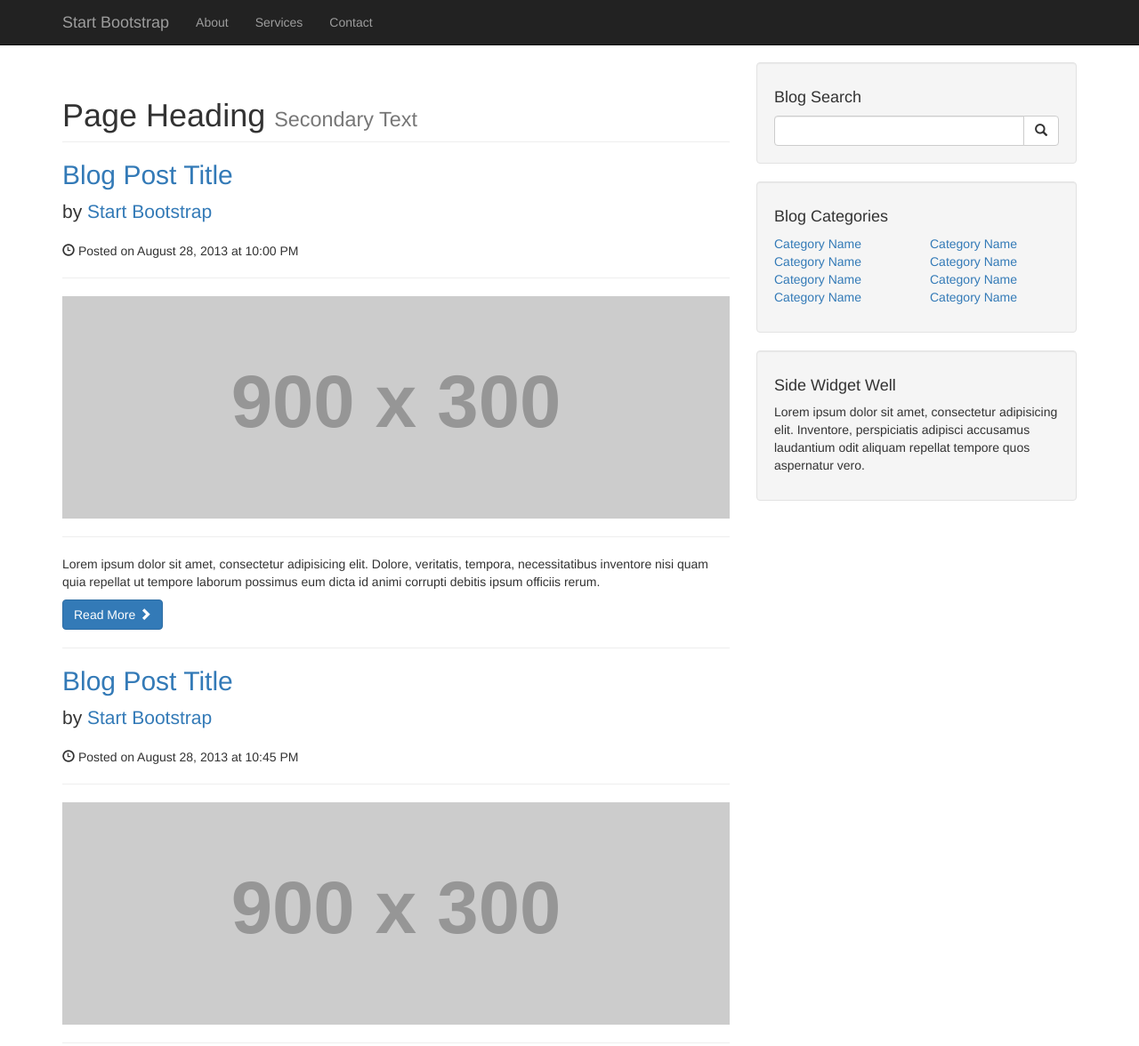
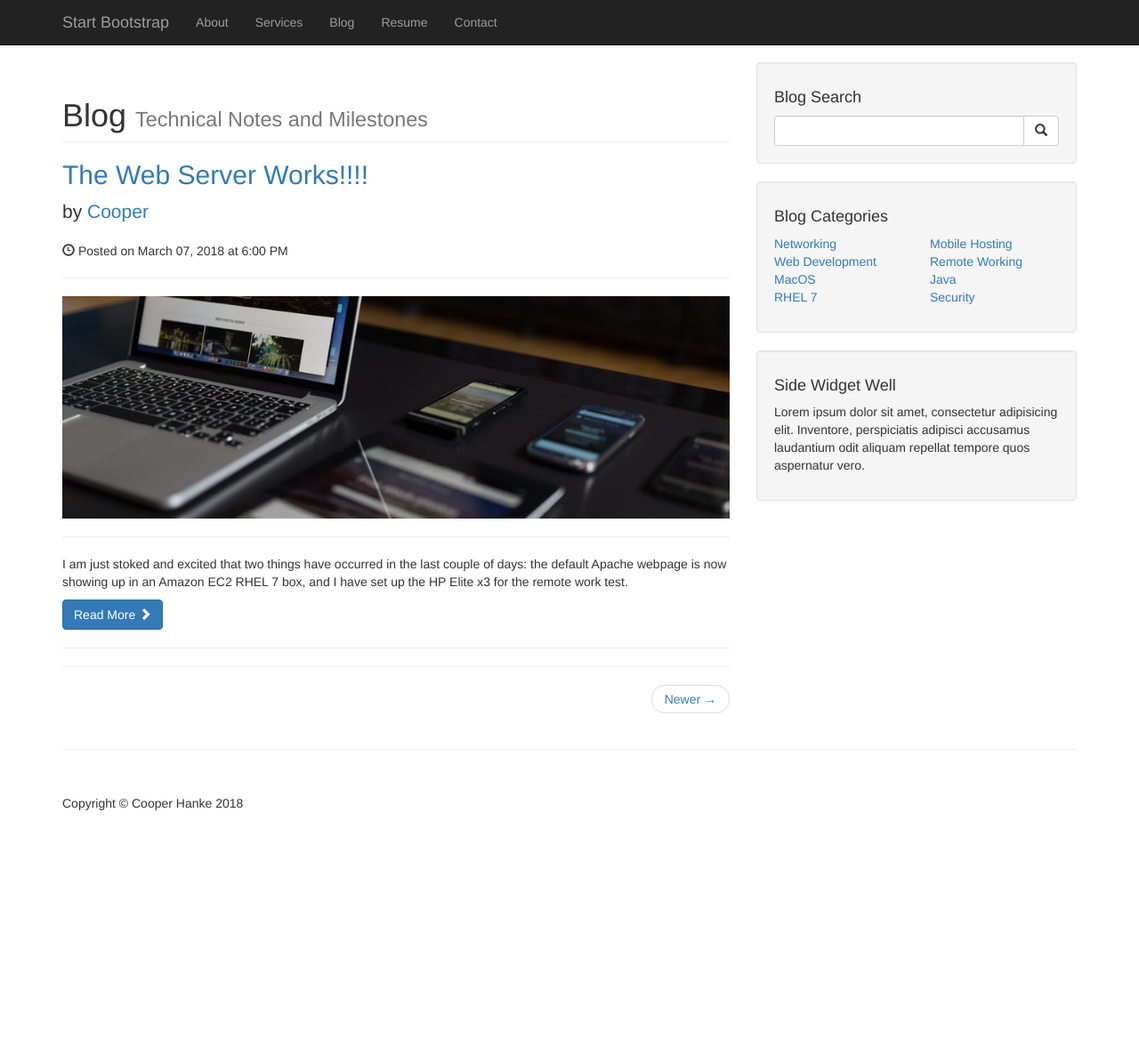
Before and after one commit to CooperHanke/personal-blog, a website: page index.html in a window 1280 px wide. Shown: the top 1176 px of the page at 89% size. After the commit the page ends 973 px from the top, so only its background shows below. Drawn offline with Linux system fonts and the light colour scheme; placeholder pictures from the web are drawn by us.

Commit message:
started on the first blog post for the placeholder page

```diff
--- a/index.html
+++ b/index.html
@@ -9,7 +9,7 @@
     <meta name="description" content="">
     <meta name="author" content="">
 
-    <title>Blog Home - Start Bootstrap Template</title>
+    <title>Blog Home - Site of Cooper Hanke</title>
 
     <!-- Bootstrap Core CSS -->
     <link href="css/bootstrap.min.css" rel="stylesheet">
@@ -38,6 +38,7 @@
                     <span class="icon-bar"></span>
                     <span class="icon-bar"></span>
                     <span class="icon-bar"></span>
+                    <span class="icon-bar"></span>
                 </button>
                 <a class="navbar-brand" href="#">Start Bootstrap</a>
             </div>
@@ -49,6 +50,12 @@
                     </li>
                     <li>
                         <a href="#">Services</a>
+                    </li>
+                    <li>
+                        <a href="#">Blog</a>
+                    </li>
+                    <li>
+                        <a href="#">Resume</a>
                     </li>
                     <li>
                         <a href="#">Contact</a>
@@ -69,63 +76,64 @@
             <div class="col-md-8">
 
                 <h1 class="page-header">
-                    Page Heading
-                    <small>Secondary Text</small>
+                    Blog
+                    <small>Technical Notes and Milestones</small>
                 </h1>
 
                 <!-- First Blog Post -->
                 <h2>
-                    <a href="#">Blog Post Title</a>
+                    <a href="#">The Web Server Works!!!!</a>
                 </h2>
                 <p class="lead">
-                    by <a href="index.php">Start Bootstrap</a>
+                    by <a href="index.php">Cooper</a>
                 </p>
-                <p><span class="glyphicon glyphicon-time"></span> Posted on August 28, 2013 at 10:00 PM</p>
+                <p><span class="glyphicon glyphicon-time"></span> Posted on March 07, 2018 at 6:00 PM</p>
                 <hr>
-                <img class="img-responsive" src="http://placehold.it/900x300" alt="">
+                <img class="img-responsive" src="./img/blog-img-01.jpg" alt="mobile devices and computers on table">
                 <hr>
-                <p>Lorem ipsum dolor sit amet, consectetur adipisicing elit. Dolore, veritatis, tempora, necessitatibus inventore nisi quam quia repellat ut tempore laborum possimus eum dicta id animi corrupti debitis ipsum officiis rerum.</p>
+                <p>I am just stoked and excited that two things have occurred in the last couple of days: the default Apache webpage is now showing up in an Amazon EC2 RHEL 7 box, and I have set up the HP Elite x3 for the remote work test.</p>
                 <a class="btn btn-primary" href="#">Read More <span class="glyphicon glyphicon-chevron-right"></span></a>
 
                 <hr>
 
-                <!-- Second Blog Post -->
-                <h2>
-                    <a href="#">Blog Post Title</a>
-                </h2>
-                <p class="lead">
-                    by <a href="index.php">Start Bootstrap</a>
-                </p>
-                <p><span class="glyphicon glyphicon-time"></span> Posted on August 28, 2013 at 10:45 PM</p>
-                <hr>
-                <img class="img-responsive" src="http://placehold.it/900x300" alt="">
-                <hr>
-                <p>Lorem ipsum dolor sit amet, consectetur adipisicing elit. Quibusdam, quasi, fugiat, asperiores harum voluptatum tenetur a possimus nesciunt quod accusamus saepe tempora ipsam distinctio minima dolorum perferendis labore impedit voluptates!</p>
-                <a class="btn btn-primary" href="#">Read More <span class="glyphicon glyphicon-chevron-right"></span></a>
+                <!--&lt;!&ndash; Second Blog Post &ndash;&gt;-->
+                <!--<h2>-->
+                    <!--<a href="#">Blog Post Title</a>-->
+                <!--</h2>-->
+                <!--<p class="lead">-->
+                    <!--by <a href="index.php">Start Bootstrap</a>-->
+                <!--</p>-->
+                <!--<p><span class="glyphicon glyphicon-time"></span> Posted on August 28, 2013 at 10:45 PM</p>-->
+                <!--<hr>-->
+                <!--<img class="img-responsive" src="http://placehold.it/900x300" alt="">-->
+                <!--<hr>-->
+                <!--<p>Lorem ipsum dolor sit amet, consectetur adipisicing elit. Quibusdam, quasi, fugiat, asperiores harum voluptatum tenetur a possimus nesciunt quod accusamus saepe tempora ipsam distinctio minima dolorum perferendis labore impedit voluptates!</p>-->
+                <!--<a class="btn btn-primary" href="#">Read More <span class="glyphicon glyphicon-chevron-right"></span></a>-->
 
-                <hr>
+                <!--<hr>-->
 
-                <!-- Third Blog Post -->
-                <h2>
-                    <a href="#">Blog Post Title</a>
-                </h2>
-                <p class="lead">
-                    by <a href="index.php">Start Bootstrap</a>
-                </p>
-                <p><span class="glyphicon glyphicon-time"></span> Posted on August 28, 2013 at 10:45 PM</p>
-                <hr>
-                <img class="img-responsive" src="http://placehold.it/900x300" alt="">
-                <hr>
-                <p>Lorem ipsum dolor sit amet, consectetur adipisicing elit. Cupiditate, voluptates, voluptas dolore ipsam cumque quam veniam accusantium laudantium adipisci architecto itaque dicta aperiam maiores provident id incidunt autem. Magni, ratione.</p>
-                <a class="btn btn-primary" href="#">Read More <span class="glyphicon glyphicon-chevron-right"></span></a>
+                <!--&lt;!&ndash; Third Blog Post &ndash;&gt;-->
+                <!--<h2>-->
+                    <!--<a href="#">Blog Post Title</a>-->
+                <!--</h2>-->
+                <!--<p class="lead">-->
+                    <!--by <a href="index.php">Start Bootstrap</a>-->
+                <!--</p>-->
+                <!--<p><span class="glyphicon glyphicon-time"></span> Posted on August 28, 2013 at 10:45 PM</p>-->
+                <!--<hr>-->
+                <!--<img class="img-responsive" src="http://placehold.it/900x300" alt="">-->
+                <!--<hr>-->
+                <!--<p>Lorem ipsum dolor sit amet, consectetur adipisicing elit. Cupiditate, voluptates, voluptas dolore ipsam cumque quam veniam accusantium laudantium adipisci architecto itaque dicta aperiam maiores provident id incidunt autem. Magni, ratione.</p>-->
+                <!--<a class="btn btn-primary" href="#">Read More <span class="glyphicon glyphicon-chevron-right"></span></a>-->
 
                 <hr>
 
                 <!-- Pager -->
                 <ul class="pager">
-                    <li class="previous">
-                        <a href="#">&larr; Older</a>
-                    </li>
+                    <!-- Saving the below line item for pages after the first one -->
+                    <!--<li class="previous">-->
+                        <!--<a href="#">&larr; Older</a>-->
+                    <!--</li>-->
                     <li class="next">
                         <a href="#">Newer &rarr;</a>
                     </li>
@@ -156,26 +164,26 @@
                     <div class="row">
                         <div class="col-lg-6">
                             <ul class="list-unstyled">
-                                <li><a href="#">Category Name</a>
+                                <li><a href="#">Networking</a>
                                 </li>
-                                <li><a href="#">Category Name</a>
+                                <li><a href="#">Web Development</a>
                                 </li>
-                                <li><a href="#">Category Name</a>
+                                <li><a href="#">MacOS</a>
                                 </li>
-                                <li><a href="#">Category Name</a>
+                                <li><a href="#">RHEL 7</a>
                                 </li>
                             </ul>
                         </div>
                         <!-- /.col-lg-6 -->
                         <div class="col-lg-6">
                             <ul class="list-unstyled">
-                                <li><a href="#">Category Name</a>
+                                <li><a href="#">Mobile Hosting</a>
                                 </li>
-                                <li><a href="#">Category Name</a>
+                                <li><a href="#">Remote Working</a>
                                 </li>
-                                <li><a href="#">Category Name</a>
+                                <li><a href="#">Java</a>
                                 </li>
-                                <li><a href="#">Category Name</a>
+                                <li><a href="#">Security</a>
                                 </li>
                             </ul>
                         </div>
@@ -201,7 +209,7 @@
         <footer>
             <div class="row">
                 <div class="col-lg-12">
-                    <p>Copyright &copy; Your Website 2014</p>
+                    <p>Copyright &copy; Cooper Hanke 2018</p>
                 </div>
                 <!-- /.col-lg-12 -->
             </div>
```
Also changed, not shown: img/blog-img-01.jpg (added).
